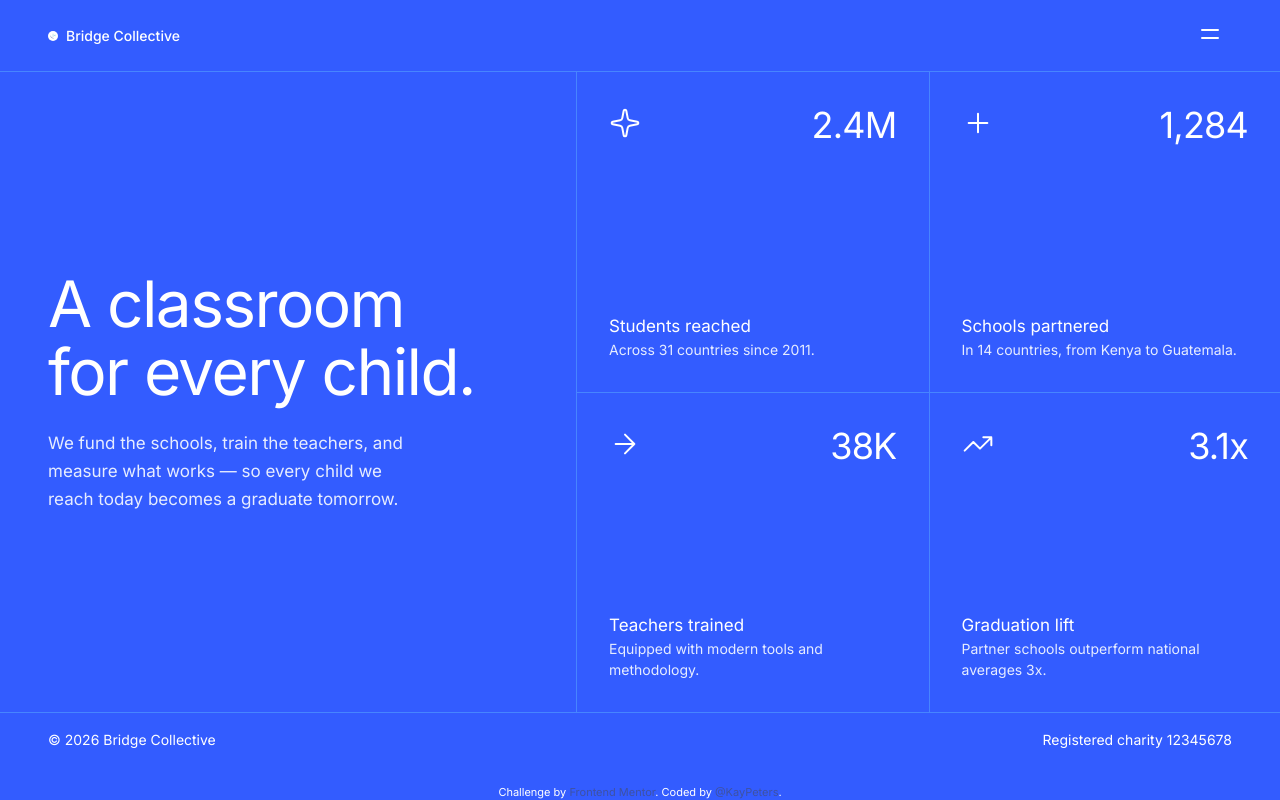
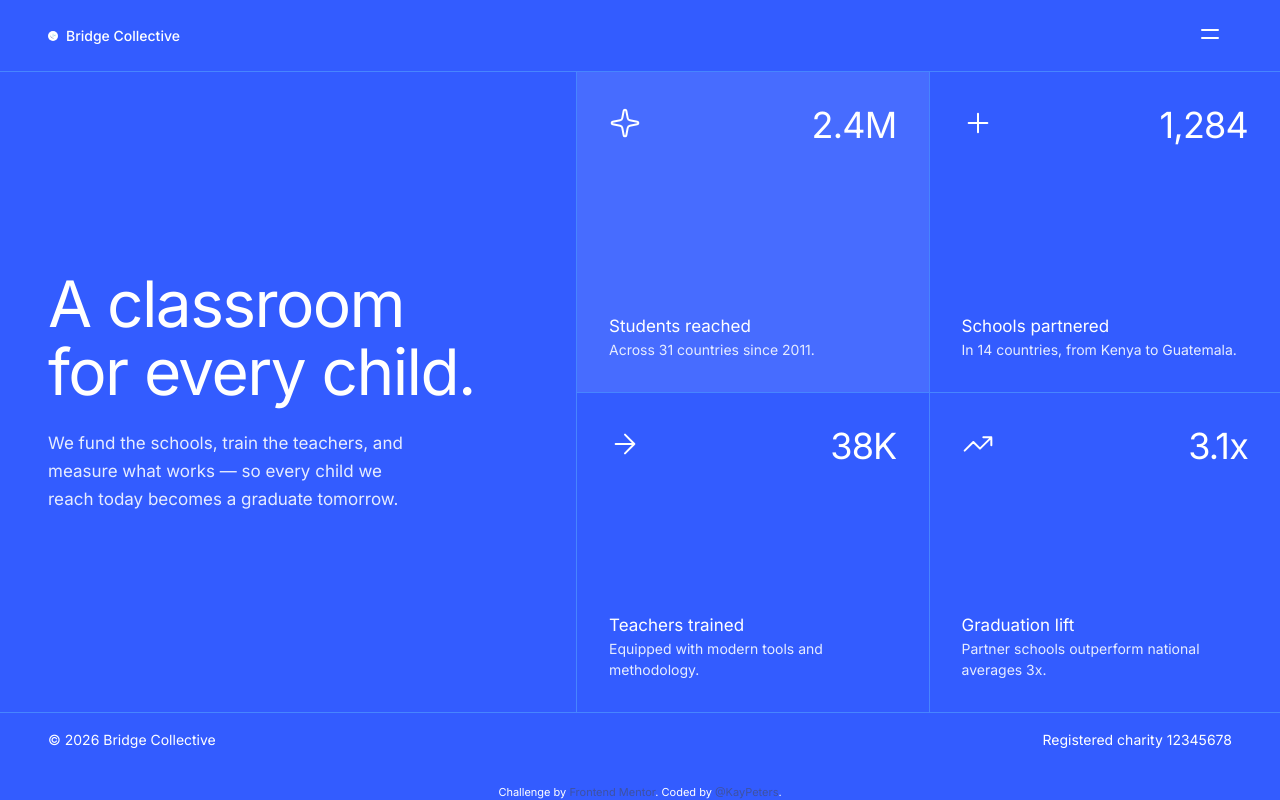
Before and after one commit to KayPeter/frontendmentor-grid-landing-page, a plain HTML site: page index.html in a window 1280 px wide. In both pictures the pointer is over the element 752 px from the left and 231 px from the top of the page. Drawn offline with Linux system fonts and the light colour scheme.

Commit message:
stats states complete

```diff
--- a/styles.css
+++ b/styles.css
@@ -5,6 +5,7 @@ The desktop styles are indicated with a media query*/
   --white: hsl(0, 0%, 100%);
   --blue-200: hsl(224, 100%, 95%);
   --blue-400: hsl(220, 100%, 64%);
+  --blue-500: hsl(228, 100%, 64%);
   --blue-600: hsl(228, 100%, 60%);
   --blue-700: hsl(228, 99%, 58%);
   --black: hsl(0, 0%, 0%);
@@ -167,6 +168,11 @@ a {
   border-top: 1px solid var(--line);
 }
 
+.stat:hover {
+  background: var(--blue-500);
+  cursor: pointer;
+}
+
 .stat__header {
   display: flex;
   align-items: center;
```
